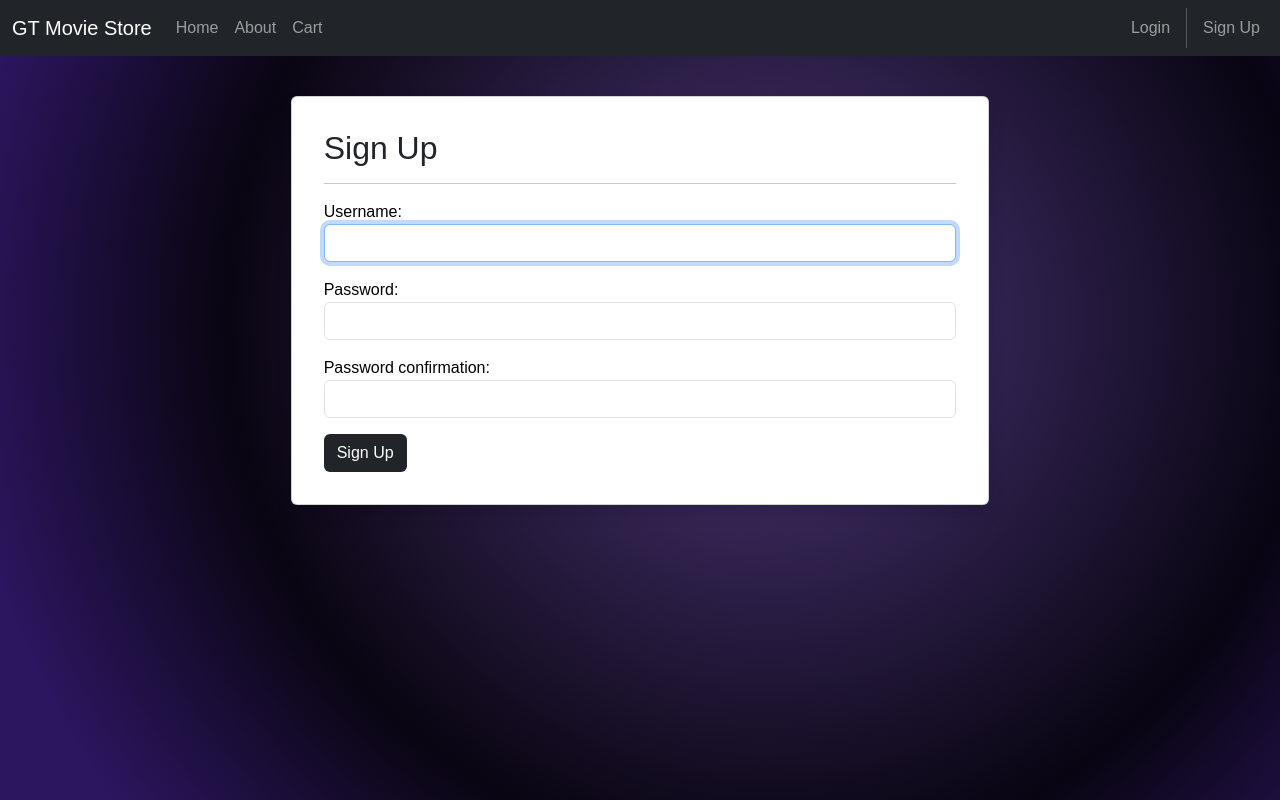
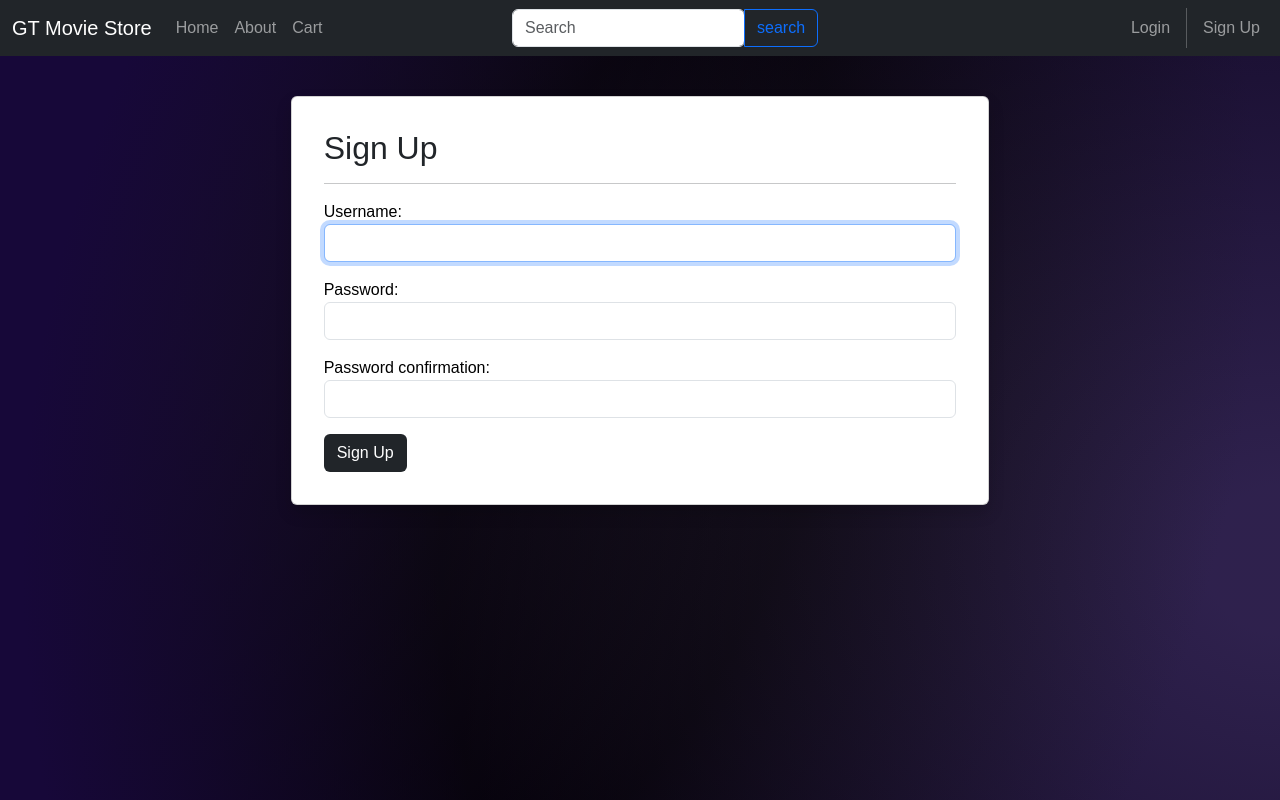
Before and after one commit to k3sharma/2340_Team2_Project1, a Django app: page /signup in a window 1280 px wide. Run offline with Django 5.2, Linux system fonts and the light colour scheme; parts of the project's set-up code (start-up, migrations or seed data) failed here and were passed over.

Commit message:
Searching feature implemented as well as minor aesthetic changes.

```diff
--- a/dashboard/urls.py
+++ b/dashboard/urls.py
@@ -7,5 +7,9 @@ urlpatterns = [
     path('', views.movie_dashboard, name='movie_dashboard'),
     path('movie/<int:movie_id>/', views.movie_detail, name='movie_detail'),
     path('about/', views.about, name='about'),
+<<<<<<< HEAD
 
+=======
+    path('search/', views.search, name='search'),
+>>>>>>> b882f04 (Searching feature implemented as well as minor aesthetic changes.)
 ] + static(settings.MEDIA_URL, document_root=settings.MEDIA_ROOT)
--- a/dashboard/views.py
+++ b/dashboard/views.py
@@ -26,3 +26,8 @@ def movie_detail(request, movie_id):
 
 def about(request):
     return render(request, 'dashboard/about.html')
+
+def search(request):
+    query = request.GET.get('search-input')
+    filtered_movies = Movie.objects.filter(title__icontains=query) if query else Movie.objects.all()
+    return render(request, 'dashboard/search.html', {'filtered_movies': filtered_movies})
--- a/templates/base.html
+++ b/templates/base.html
@@ -8,8 +8,9 @@
     <style>
         body {
             font-family: Arial, sans-serif;
-            background: radial-gradient(circle at 60% 40%, rgba(255, 255, 255, 0.1) 10%, rgba(0, 0, 0, 0.8) 60%, #2c1660 90%),
-                linear-gradient(to right, #301957, #2a1659);
+            background: radial-gradient(circle at 100% 70%, rgba(255, 255, 255, 0.1) 5%, rgba(0, 0, 0, 0.4) 60%, #170839 90%),
+                        radial-gradient(circle at 0% 30%, rgba(255, 255, 255, 0.1) 5%, rgba(0, 0, 0, 0.4) 60%, #170839 90%),
+                        #0e031e;
             background-attachment: fixed;
             min-height: 100vh;
             margin: 0;
@@ -21,14 +22,14 @@
         }
         .movies-container {
             display: grid;
-            grid-template-columns: repeat(auto-fit, minmax(200px, 1fr));
+            grid-template-columns: repeat(auto-fill, minmax(200px, 1fr));
             gap: 1rem;
             padding: 2rem;
             max-width: 1500px;
             margin: 0 auto;
         }
         .movie-card {
-            transition: transform 0.3s ease, filter 0.3s ease, opacity 0.2s ease;
+            transition: transform 0.3s ease, filter 0.3s ease;
             background-color: white;
             border-radius: 10px;
             overflow: hidden;
--- a/templates/navbar.html
+++ b/templates/navbar.html
@@ -17,6 +17,14 @@
               href="{% url 'cart.index' %}">Cart</a>
                 </li>
             </ul>
+            <div style = "position:absolute; left: 40%;">
+                <form method="GET" action="{% url 'search' %}">
+                    <div class="input-group" style="margin:0 auto">
+                        <input type="search" name = "search-input" class="form-control rounded" placeholder="Search" aria-label="Search" aria-describedby="search-addon" />
+                        <button id = "search-button" type="submit" class="btn btn-outline-primary" data-mdb-ripple-init>search</button>
+                    </div>
+                </form>
+            </div>
             <ul class="navbar-nav ms-auto">
                {% if user.is_authenticated %}
                 <a class="nav-link">Welcome {{ user.username }}!</a>
```
Also changed, not shown: dashboard/templates/dashboard/search.html (added, +16 -0 lines), 1 other file.
